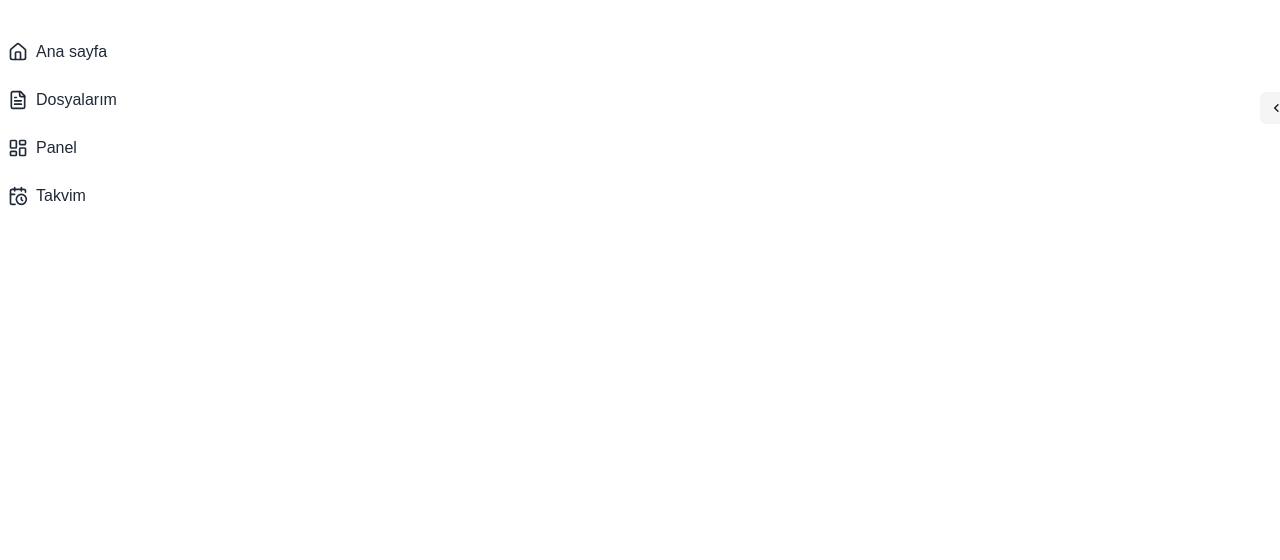
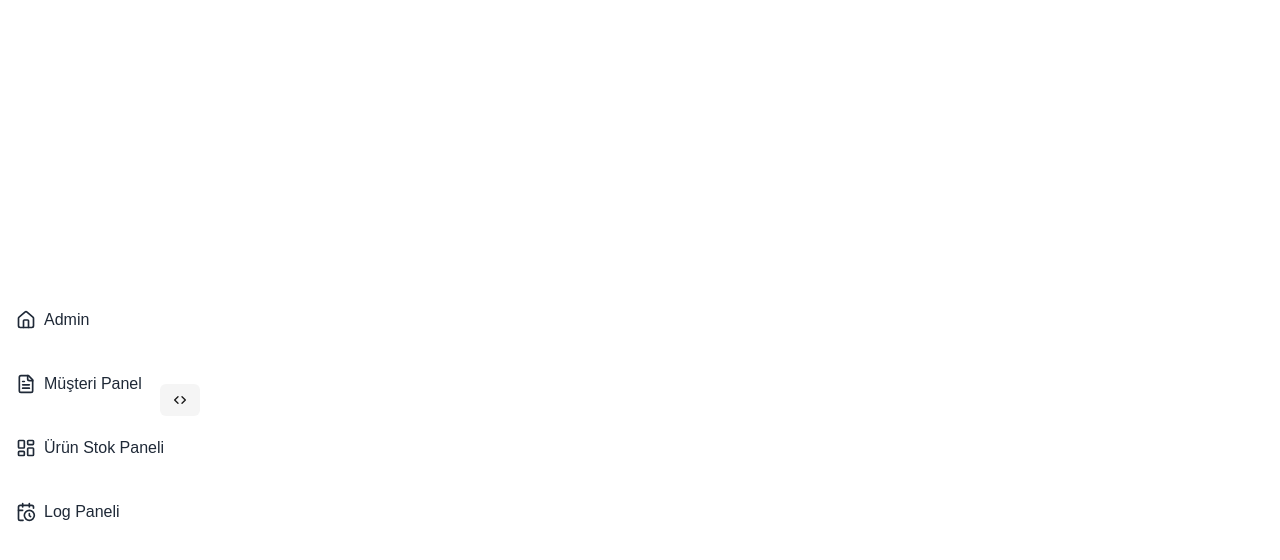
Before and after one commit to Ahmadalhomsi/syncronized-order-manager, a Next.js app: page / in a window 1280 px wide. Shown: the top 560 px of the page. Built offline with nearby package versions, Linux system fonts and the light colour scheme.

Commit message:
Fixing the sidebar

```diff
--- a/app/customerPanel/page.js
+++ b/app/customerPanel/page.js
@@ -77,7 +77,7 @@ const CustomerDashboard = () => {
   if (loading) return <div>Loading...</div>;
 
   return (
-    <div className="space-y-6">
+    <div>
       <Card>
         <CardHeader>
           <CardTitle>Müşteri Listesi</CardTitle>
--- a/app/layout.js
+++ b/app/layout.js
@@ -1,7 +1,6 @@
 import { Geist, Geist_Mono } from "next/font/google";
-import { Toaster } from "@/components/ui/toaster"
+import { Toaster } from "@/components/ui/toaster";
 import SideNavbar from '@/components/dashboard';
-
 
 import "./globals.css";
 
@@ -23,12 +22,15 @@ export const metadata = {
 export default function RootLayout({ children }) {
   return (
     <html lang="en" suppressHydrationWarning>
-
       <body
         className={`${geistSans.variable} ${geistMono.variable} antialiased`}
       >
-        <SideNavbar />
-        {children}
+        <div className="flex">
+          <SideNavbar />
+          <div className="flex-grow">
+            {children}
+          </div>
+        </div>
         <Toaster />
       </body>
     </html>
--- a/app/logPanel/page.js
+++ b/app/logPanel/page.js
@@ -56,7 +56,7 @@ const LogPanel = () => {
         <CardTitle>İşlem Logları</CardTitle>
       </CardHeader>
       <CardContent>
-        <ScrollArea className="h-[300px] w-full">
+        <ScrollArea className="w-full">
           {logs.map((log) => (
             <div
               key={log.id}
--- a/app/productStock/page.js
+++ b/app/productStock/page.js
@@ -134,7 +134,7 @@ const ProductInventoryPanel = () => {
   };
 
   return (
-    <div className="min-h-screen flex items-center justify-center bg-gray-50 p-4">
+    <div className="min-h-screen flex items-center justify-center bg-gray-50">
       <div className="w-full max-w-4xl space-y-4">
         {error && (
           <Alert variant="destructive">
--- a/components/dashboard.jsx
+++ b/components/dashboard.jsx
@@ -36,10 +36,10 @@ export default function SideNavbar() {
     }, []);
 
     const links = [
-        { title: "Ana sayfa", icon: Home, href: "/admin" },
-        { title: "Dosyalarım", icon: FileText, href: "/customerPanel" },
-        { title: "Panel", icon: LayoutDashboard, href: "/productStock" },
-        { title: "Takvim", icon: CalendarClock, href: "/logPanel" },
+        { title: "Admin", icon: Home, href: "/admin" },
+        { title: "Müşteri Panel", icon: FileText, href: "/customerPanel" },
+        { title: "Ürün Stok Paneli", icon: LayoutDashboard, href: "/productStock" },
+        { title: "Log Paneli", icon: CalendarClock, href: "/logPanel" },
     ];
 
     function toggleSidebar() {
@@ -68,7 +68,7 @@ export default function SideNavbar() {
                         <li key={link.title}>
                             <a
                                 href={link.href}
-                                className="flex items-center gap-2 p-2 text-gray-800 hover:text-black hover:bg-gray-100 rounded-md"
+                                className="flex items-center gap-2 p-4 text-gray-800 hover:text-black hover:bg-gray-100 rounded-md"
                             >
                                 <link.icon className="w-5 h-5" />
                                 {!isCollapsed && <span>{link.title}</span>}
```
